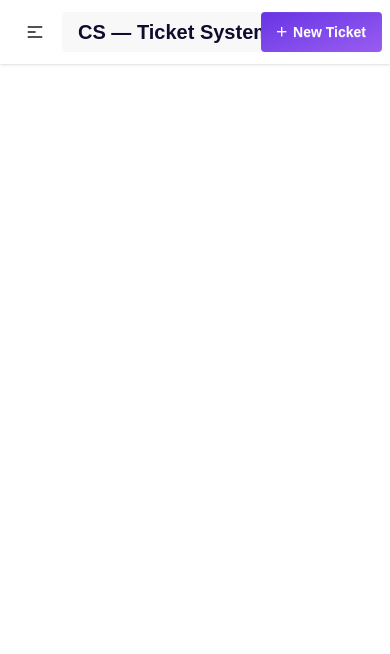
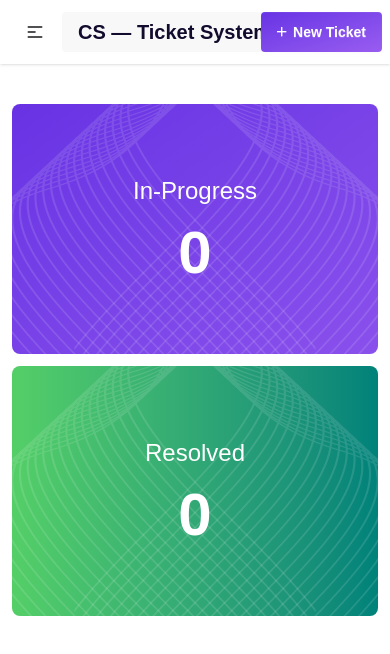
Before and after one commit to saim-alam1/assignment-2, a React (Vite) app: page / in a window 390 px wide. Shown: the top 654 px of the page. Built offline with nearby package versions, Linux system fonts and the light colour scheme.

Commit message:
Made The Banner Cards With Responsiveness

```diff
--- a/src/App.jsx
+++ b/src/App.jsx
@@ -1,10 +1,14 @@
 import "./App.css";
+import Banner from "./Components/Banner/Banner";
 import Navbar from "./Components/Navbar/Navbar";
 
 function App() {
   return (
     <>
       <Navbar />
+      <div className="max-w-400 mx-auto">
+        <Banner />
+      </div>
     </>
   );
 }
--- /dev/null
+++ b/src/Components/Banner/Banner.jsx
@@ -0,0 +1,46 @@
+import vector1 from "../../assets/vector1.png";
+
+const Banner = () => {
+  return (
+    <div className="my-10 md:my-12.5 lg:my-20">
+      <div className="grid grid-cols-1 lg:grid-cols-2 gap-3 px-3">
+        {/* Banner Card 1 */}
+        <div className="bg-linear-to-br from-[#6832e4] to-[#8a50ec] rounded-lg h-62.5 flex flex-col items-center justify-center text-white space-y-4 relative">
+          {/* Vector Image 1 */}
+          <div className="absolute z-50 top-0 left-0">
+            <img className="" src={vector1} alt="Overlay Vector Image" />
+          </div>
+          {/* Vector Image 2 */}
+          <div className="absolute z-50 top-0 right-0">
+            <img
+              className="scale-x-[-1]"
+              src={vector1}
+              alt="Overlay Vector Image"
+            />
+          </div>
+          <h2 className="text-2xl">In-Progress</h2>
+          <h5 className="text-6xl font-semibold">0</h5>
+        </div>
+        {/* Banner Card 2 */}
+        <div className="bg-linear-to-r from-[#54cf67] to-[#00827a] rounded-lg h-62.5 flex flex-col items-center justify-center text-white space-y-4 relative">
+          {/* Vector Image 1 */}
+          <div className="absolute z-50 top-0 left-0">
+            <img className="" src={vector1} alt="Overlay Vector Image" />
+          </div>
+          {/* Vector Image 2 */}
+          <div className="absolute z-50 top-0 right-0">
+            <img
+              className="scale-x-[-1]"
+              src={vector1}
+              alt="Overlay Vector Image"
+            />
+          </div>
+          <h2 className="text-2xl">Resolved</h2>
+          <h5 className="text-6xl font-semibold">0</h5>
+        </div>
+      </div>
+    </div>
+  );
+};
+
+export default Banner;
```
